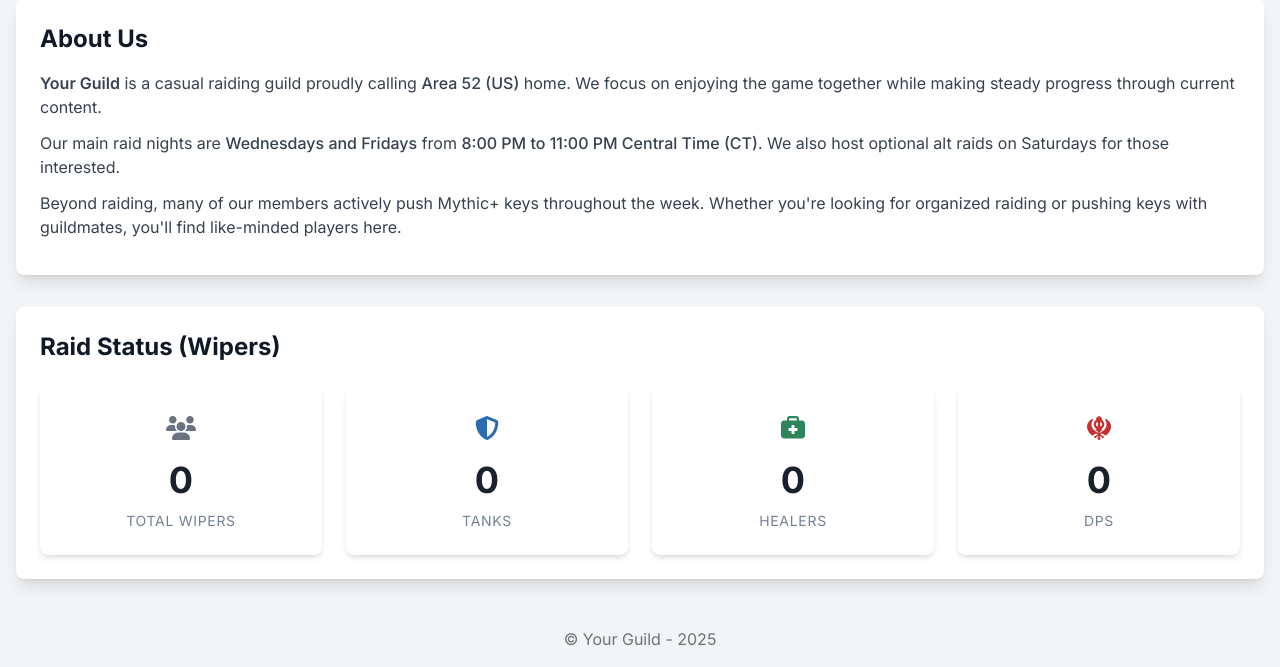
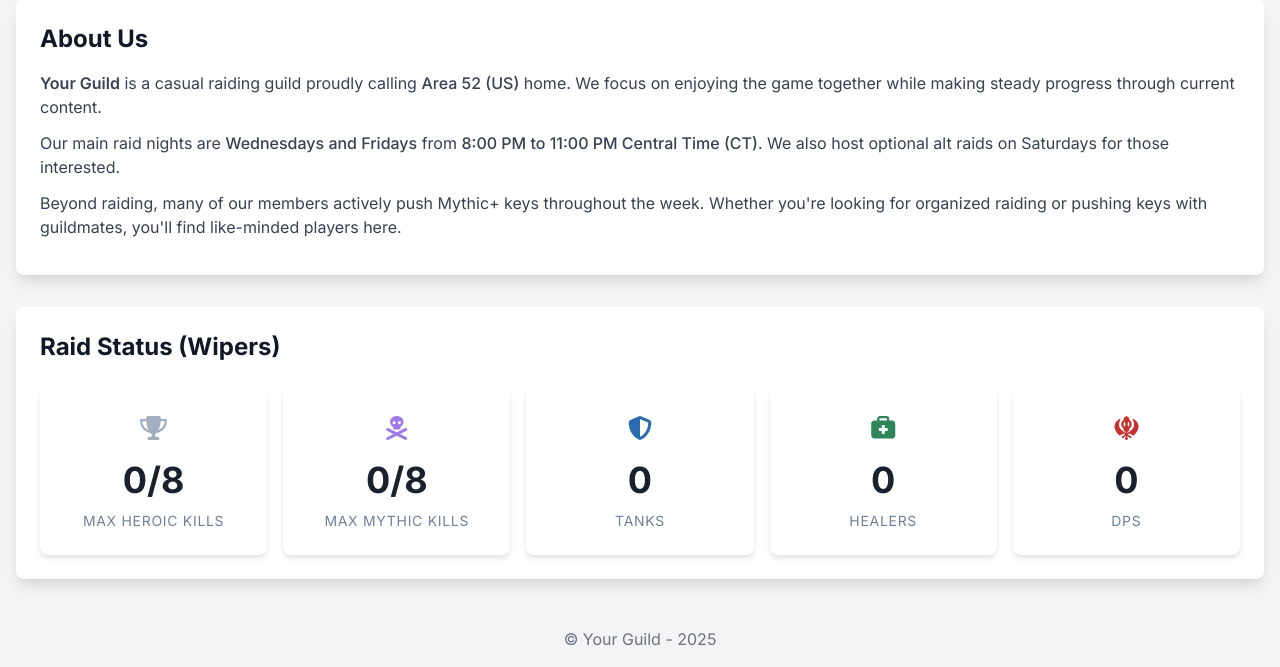
Before and after one commit to bpdaum/wipesontrash, a Flask app: page / in a window 1280 px wide. Shown: the part 273-940 px from the top of the page. Run offline with Flask 3, Linux system fonts and the light colour scheme; data that the repository does not hold is empty; some libraries are stand-ins or nearby versions.

Commit message:
Main page updates with more stuff

```diff
--- a/app.py
+++ b/app.py
@@ -11,6 +11,7 @@ import requests # Keep for potential future use or type hints
 import time
 from datetime import datetime # Needed for Character model timestamp
 import json # For parsing request body
+import re # Import regex for parsing progression string
 
 # --- Configuration Loading ---
 # Basic app config (can be expanded)
@@ -195,39 +196,62 @@ def get_all_specs():
         print(f"Error fetching/processing all specs: {e}")
         return ALL_SPECS_CACHE
 
+
 # --- Routes ---
 @app.route('/')
 def home():
-    """ Route for the homepage ('/'). Fetches raid status counts. """
+    """ Route for the homepage ('/'). Fetches raid status counts and max progression. """
     display_guild_name = GUILD_NAME if GUILD_NAME else "Your Guild"
-    current_year = datetime.utcnow().year # Get current year for footer
+    current_year = datetime.utcnow().year
 
-    # Fetch Raid Status Counts for 'Wiper' status
     raid_status_counts = {'Tank': 0, 'Healer': 0, 'DPS': 0, 'Total': 0}
+    max_heroic_kills = 0
+    max_mythic_kills = 0
+    heroic_total_bosses = 8 # Default assumption
+    mythic_total_bosses = 8 # Default assumption
+    target_raid_short_name = "Undermine" # Match the prefix used in summarize_raid_progression
+
     try:
         with app.app_context():
              if db.engine.dialect.has_table(db.engine.connect(), Character.__tablename__):
-                results = db.session.query(
-                    Character.role, func.count(Character.id)
-                ).filter(
-                    Character.status == 'Wiper' # Filter by the specific status
-                ).group_by(
-                    Character.role
-                ).all()
-                for role, count in results:
-                    if role in raid_status_counts:
-                        raid_status_counts[role] = count
-                    raid_status_counts['Total'] += count
+                # Query all 'Wiper' characters
+                wipers = Character.query.filter(Character.status == 'Wiper').all()
+                raid_status_counts['Total'] = len(wipers)
+
+                for wiper in wipers:
+                    # Count roles
+                    if wiper.role in raid_status_counts:
+                        raid_status_counts[wiper.role] += 1
+
+                    # Parse progression string for max kills
+                    prog_str = wiper.raid_progression
+                    if prog_str and prog_str.startswith(target_raid_short_name + ":"):
+                        heroic_match = re.search(r'(\d+)/(\d+)H', prog_str)
+                        mythic_match = re.search(r'(\d+)/(\d+)M', prog_str)
+                        if heroic_match:
+                            kills = int(heroic_match.group(1))
+                            total = int(heroic_match.group(2))
+                            max_heroic_kills = max(max_heroic_kills, kills)
+                            heroic_total_bosses = total
+                        if mythic_match:
+                            kills = int(mythic_match.group(1))
+                            total = int(mythic_match.group(2))
+                            max_mythic_kills = max(max_mythic_kills, kills)
+                            mythic_total_bosses = total
              else:
                   print("Warning: Character table not found when fetching raid status counts.")
     except Exception as e:
-        print(f"Error fetching raid status counts: {e}")
+        print(f"Error fetching raid status counts/progression: {e}")
 
     return render_template(
         'index.html',
         guild_name=display_guild_name,
         current_year=current_year,
-        raid_status_counts=raid_status_counts # Pass counts to template
+        raid_status_counts=raid_status_counts,
+        max_heroic_kills=max_heroic_kills,
+        heroic_total_bosses=heroic_total_bosses,
+        max_mythic_kills=max_mythic_kills,
+        mythic_total_bosses=mythic_total_bosses
     )
 
 @app.route('/roster')
--- a/templates/index.html
+++ b/templates/index.html
@@ -40,6 +40,9 @@
         .role-dps { color: #c53030; } /* red-700 */
         .role-healer { color: #2f855a; } /* green-700 */
         .role-tank { color: #2b6cb0; } /* blue-700 */
+        /* Progression icon colors */
+        .prog-heroic { color: #a0aec0; } /* gray-500 */
+        .prog-mythic { color: #9f7aea; } /* purple-500 */
     </style>
 </head>
 <body class="bg-gray-100 text-gray-800">
@@ -87,15 +90,23 @@
 
         <div class="bg-white p-6 rounded-lg shadow-lg">
             <h2 class="text-2xl font-bold mb-6 text-gray-900">Raid Status (Wipers)</h2>
-            {# Grid layout for KPI cards, responsive columns #}
-            <div class="grid grid-cols-1 sm:grid-cols-2 md:grid-cols-4 gap-6">
+            {# Grid layout for 5 KPI cards #}
+            <div class="grid grid-cols-1 sm:grid-cols-3 lg:grid-cols-5 gap-4">
 
-                {# Total Card #}
+                {# Max Heroic Kills Card #}
                  <div class="kpi-card">
-                     <div class="kpi-icon text-gray-500"><i class="fas fa-users"></i></div>
-                     {# Display total count from Flask variable #}
-                     <div class="kpi-value">{{ raid_status_counts.Total | default(0) }}</div>
-                     <div class="kpi-label">Total Wipers</div>
+                     <div class="kpi-icon prog-heroic"><i class="fas fa-trophy"></i></div>
+                     {# Display max kills / total bosses #}
+                     <div class="kpi-value">{{ max_heroic_kills | default(0) }}/{{ heroic_total_bosses | default('?') }}</div>
+                     <div class="kpi-label">Max Heroic Kills</div>
+                 </div>
+
+                 {# Max Mythic Kills Card #}
+                 <div class="kpi-card">
+                     <div class="kpi-icon prog-mythic"><i class="fas fa-skull-crossbones"></i></div>
+                     {# Display max kills / total bosses #}
+                     <div class="kpi-value">{{ max_mythic_kills | default(0) }}/{{ mythic_total_bosses | default('?') }}</div>
+                     <div class="kpi-label">Max Mythic Kills</div>
                  </div>
 
                  {# Tank Card #}
```
